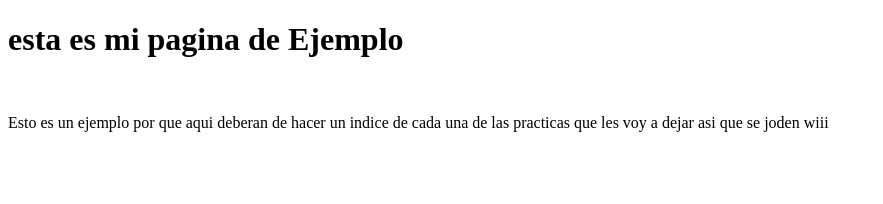
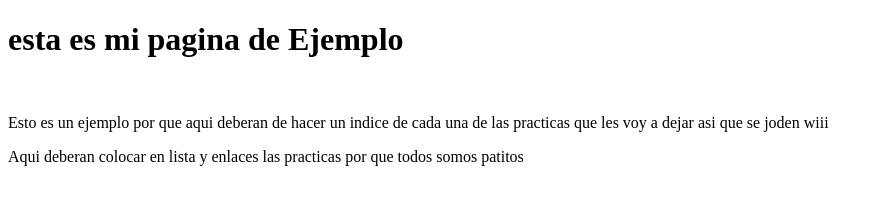
Before and after one commit to AlanGabrielBarraganHerrera/8SIS1A2023WebBarraganHerreraAlan, a plain HTML site: page index.html in a window 1280 px wide. Shown: the whole page, without its empty margins (0-883 px from the left). Drawn offline with Linux system fonts and the light colour scheme.

Commit message:
Agrego css

```diff
--- a/index.html
+++ b/index.html
@@ -6,6 +6,8 @@
     <meta name="viewport" content="width=device-width, initial-scale=1.0">
     <title>Ejemplo de mi primera pagina web
     </title>
+    <link rel="stylesheet" href="./CSS/style.css
+    ">
 </head>
 <body>
     <h1> esta es mi pagina de Ejemplo</h1>
@@ -16,6 +18,9 @@
              voy a dejar asi que se joden wiii
 
         </p>
+        <p>Aqui deberan colocar en lista y enlaces
+            las practicas por que todos somos patitos
+        </p>
     </div>
 
 </body>
```
Also changed, not shown: CSS/style.css (added).
